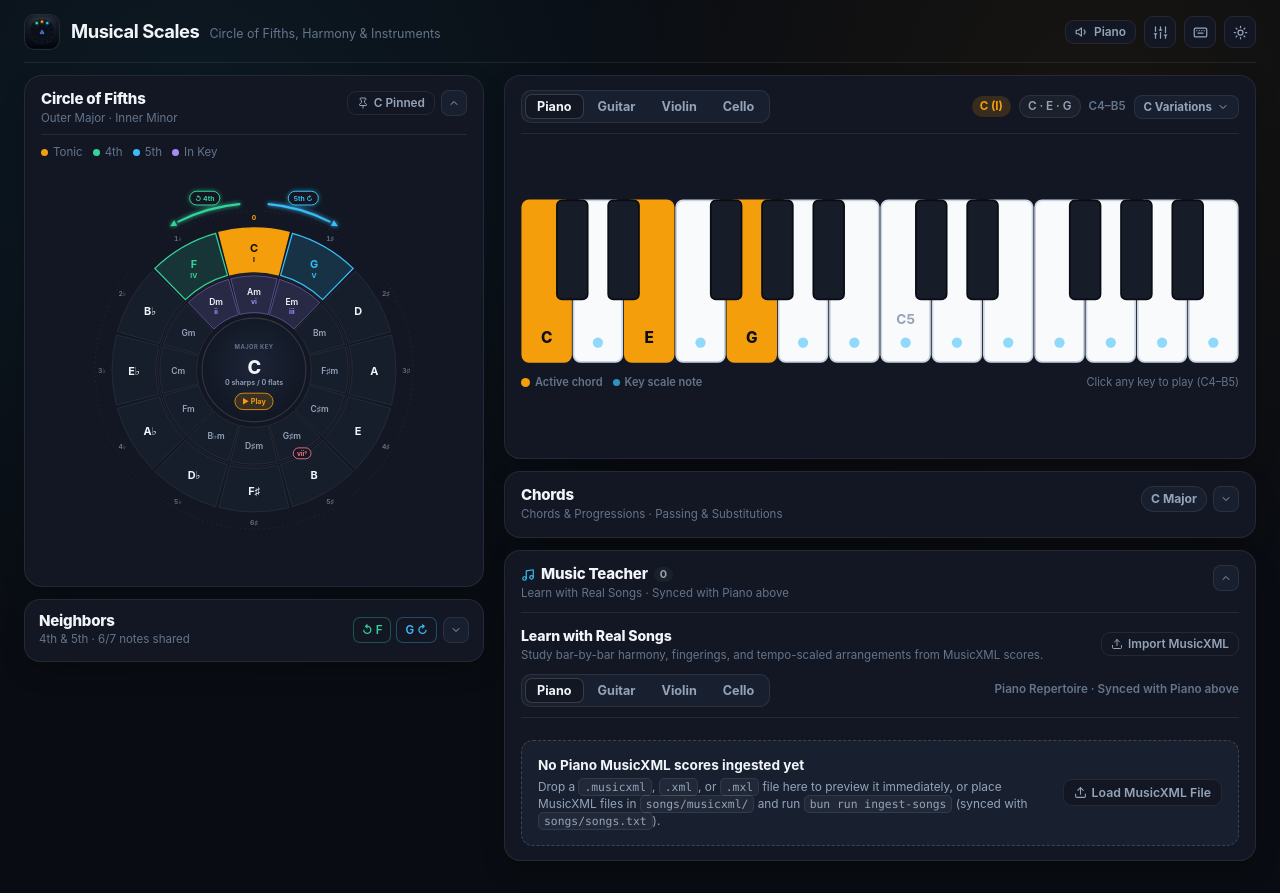
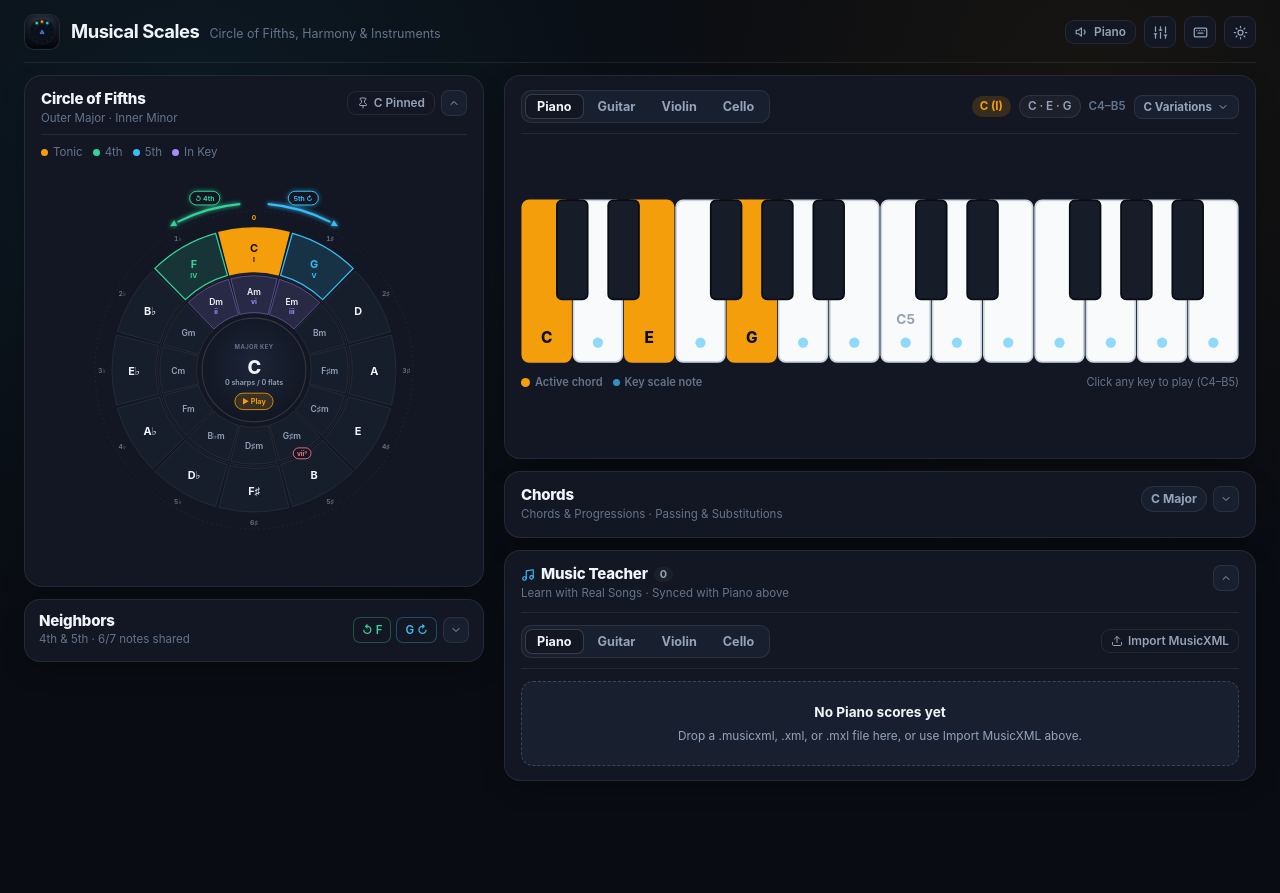
Before and after one commit to NewGuy012/musical-scales, a React (Vite) app: page / in a window 1280 px wide. Both pictures are taken after a click on the button 1226 px from the left and 578 px from the top of the page. After the commit the page ends 813 px from the top, so only its background shows below. Built offline with nearby package versions, Linux system fonts and the light colour scheme.

Commit message:
refactor(ui): simplify Music Teacher section and unify MusicXML import bar

```diff
--- a/src/react-app/App.css
+++ b/src/react-app/App.css
@@ -3145,37 +3145,11 @@
 .teacher-subsection {
 	display: flex;
 	flex-direction: column;
-	gap: 10px;
-}
-
-.teacher-subsection-head {
-	display: flex;
-	flex-wrap: wrap;
-	align-items: center;
-	justify-content: space-between;
-	gap: 10px;
-}
-
-.teacher-subsection-titles {
-	display: flex;
-	flex-direction: column;
-	gap: 2px;
-	min-width: 0;
-}
-
-.teacher-subsection-title {
-	margin: 0;
-	font-size: 0.88rem;
-	font-weight: 760;
-	letter-spacing: -0.01em;
-	color: var(--text-primary);
-}
-
-.teacher-subsection-desc {
-	margin: 0;
-	font-size: 0.72rem;
-	line-height: 1.38;
-	color: var(--text-muted);
+	gap: 12px;
+}
+
+.songs-instrument-bar {
+	margin-bottom: 0;
 }
 
 .teacher-import-controls {
@@ -3244,22 +3218,22 @@
 
 .songs-empty-state {
 	display: flex;
-	flex-wrap: wrap;
-	align-items: center;
-	justify-content: space-between;
-	gap: 12px;
-	padding: 14px 16px;
+	flex-direction: column;
+	align-items: center;
+	text-align: center;
+	gap: 6px;
+	padding: 20px 16px;
 	border-radius: 12px;
 	border: 1px dashed var(--border-strong);
 	background: var(--bg-elevated);
-}
-
-.songs-empty-copy {
-	display: flex;
-	flex-direction: column;
-	gap: 4px;
-	flex: 1 1 320px;
-	min-width: 0;
+	transition:
+		border-color 140ms ease,
+		background-color 140ms ease;
+}
+
+.music-teacher-card.is-drag-over .songs-empty-state {
+	border-color: var(--color-fifth);
+	background: var(--color-fifth-soft);
 }
 
 .songs-empty-title {
@@ -3276,27 +3250,13 @@
 	color: var(--text-secondary);
 }
 
-.songs-empty-desc code {
-	font-family: ui-monospace, SFMono-Regular, Menlo, Monaco, Consolas, monospace;
-	font-size: 0.71rem;
-	padding: 1px 5px;
-	border-radius: 5px;
-	background: var(--bg-subtle);
-	border: 1px solid var(--border-hairline);
-}
-
-.songs-empty-actions {
-	display: flex;
-	flex-wrap: wrap;
-	align-items: center;
-	gap: 8px;
-}
-
 .songs-empty-switch {
 	display: inline-flex;
 	flex-wrap: wrap;
 	align-items: center;
+	justify-content: center;
 	gap: 5px;
+	margin-top: 4px;
 }
 
 .songs-empty-switch-label {
--- a/src/react-app/App.tsx
+++ b/src/react-app/App.tsx
@@ -155,24 +155,12 @@ type WorkspaceTab = "chords" | "color";
 
 const INSTRUMENT_META: Record<
 	InstrumentTab,
-	{ label: string; repertoire: string; tuning: string }
+	{ label: string; tuning: string }
 > = {
-	piano: { label: "Piano", repertoire: "Piano Repertoire", tuning: "C4–B5" },
-	guitar: {
-		label: "Guitar",
-		repertoire: "Guitar Repertoire",
-		tuning: "E A D G B e",
-	},
-	violin: {
-		label: "Violin",
-		repertoire: "Violin Repertoire",
-		tuning: "G3–D4–A4–E5",
-	},
-	cello: {
-		label: "Cello",
-		repertoire: "Cello Repertoire",
-		tuning: "C2–G2–D3–A3",
-	},
+	piano: { label: "Piano", tuning: "C4–B5" },
+	guitar: { label: "Guitar", tuning: "E A D G B e" },
+	violin: { label: "Violin", tuning: "G3–D4–A4–E5" },
+	cello: { label: "Cello", tuning: "C2–G2–D3–A3" },
 };
 
 const useIsomorphicLayoutEffect =
@@ -2612,7 +2600,6 @@ export function App() {
 					<MusicTeacherSection
 						instrumentView={instrumentView}
 						instrumentLabel={INSTRUMENT_META[instrumentView].label}
-						repertoireLabel={INSTRUMENT_META[instrumentView].repertoire}
 						instrumentTabList={
 							<InstrumentTabList
 								activeTab={instrumentView}
--- a/src/react-app/components/MusicTeacherSection.tsx
+++ b/src/react-app/components/MusicTeacherSection.tsx
@@ -19,7 +19,6 @@ export interface PendingMusicXmlPartChoice {
 export interface MusicTeacherSectionProps {
 	instrumentView: InstrumentTab;
 	instrumentLabel: string;
-	repertoireLabel: string;
 	instrumentTabList: ReactNode;
 	songs: SongExample[];
 	otherInstrumentsWithSongs: OtherInstrumentSongCount[];
@@ -75,7 +74,6 @@ const INSTRUMENT_OPTIONS: ReadonlyArray<{ id: InstrumentTab; label: string }> =
 export function MusicTeacherSection({
 	instrumentView,
 	instrumentLabel,
-	repertoireLabel,
 	instrumentTabList,
 	songs,
 	otherInstrumentsWithSongs,
@@ -187,23 +185,9 @@ export function MusicTeacherSection({
 				className="section-body"
 				hidden={isCollapsed}
 			>
-				<section
-					className="teacher-subsection"
-					aria-labelledby="subsection-learn-real-songs"
-				>
-					<div className="teacher-subsection-head">
-						<div className="teacher-subsection-titles">
-							<h3
-								id="subsection-learn-real-songs"
-								className="teacher-subsection-title"
-							>
-								Learn with Real Songs
-							</h3>
-							<p className="teacher-subsection-desc">
-								Study bar-by-bar harmony, fingerings, and tempo-scaled
-								arrangements from MusicXML scores.
-							</p>
-						</div>
+				<div className="teacher-subsection">
+					<div className="instrument-tabs-bar songs-instrument-bar">
+						{instrumentTabList}
 
 						<div className="teacher-import-controls">
 							<input
@@ -323,13 +307,6 @@ export function MusicTeacherSection({
 						</div>
 					)}
 
-					<div className="instrument-tabs-bar songs-instrument-bar">
-						{instrumentTabList}
-						<span className="instrument-tab-meta">
-							{repertoireLabel} · Synced with {instrumentLabel} above
-						</span>
-					</div>
-
 					<div
 						id="panel-real-songs"
 						role="tabpanel"
@@ -349,7 +326,6 @@ export function MusicTeacherSection({
 							selectedPreviewStepId={selectedPreviewStepId}
 							onSelectSong={onSelectSong}
 							onSelectInstrument={onSelectInstrument}
-							onRequestImportMusicXml={openFilePicker}
 							onRemoveLocalPreview={onRemoveLocalPreview}
 							onChangePlaybackSpeed={onChangePlaybackSpeed}
 							onTogglePlaySong={onTogglePlaySong}
@@ -361,7 +337,7 @@ export function MusicTeacherSection({
 							onSelectSongChordStep={onSelectSongChordStep}
 						/>
 					</div>
-				</section>
+				</div>
 			</div>
 		</section>
 	);
--- a/src/react-app/components/SongExamplesPanel.tsx
+++ b/src/react-app/components/SongExamplesPanel.tsx
@@ -9,7 +9,7 @@ import {
 	formatSongTime,
 	getSongBarStartTimes,
 } from "../songs/songRuntime";
-import { IconChevronDown, IconUpload, IconX, getQualityClass } from "./Icons";
+import { IconChevronDown, IconX, getQualityClass } from "./Icons";
 
 const PRACTICE_SPEED_OPTIONS = [0.5, 0.75, 1, 1.25] as const;
 
@@ -36,7 +36,6 @@ export interface SongExamplesPanelProps {
 		instrument: InstrumentTab,
 		anchorEl?: HTMLElement | null,
 	) => void;
-	onRequestImportMusicXml?: () => void;
 	onRemoveLocalPreview?: (songId: string) => void;
 	onChangePlaybackSpeed?: (speed: number) => void;
 	onTogglePlaySong: (song: SongExample) => void;
@@ -60,7 +59,6 @@ type SongCardProps = Omit<
 	| "activeInstrumentLabel"
 	| "otherInstrumentsWithSongs"
 	| "onSelectInstrument"
-	| "onRequestImportMusicXml"
 > & {
 	song: SongExample;
 	cuedSongId: string | null;
@@ -605,7 +603,6 @@ export function SongExamplesPanel({
 	selectedPreviewStepId,
 	onSelectSong,
 	onSelectInstrument,
-	onRequestImportMusicXml,
 	onRemoveLocalPreview,
 	onChangePlaybackSpeed,
 	onTogglePlaySong,
@@ -624,30 +621,13 @@ export function SongExamplesPanel({
 	if (songs.length === 0) {
 		return (
 			<div className="songs-empty-state" aria-label="No MusicXML songs loaded">
-				<div className="songs-empty-copy">
 				<p className="songs-empty-title">
-						No {activeInstrumentLabel} MusicXML scores ingested yet
+					No {activeInstrumentLabel} scores yet
 				</p>
 				<p className="songs-empty-desc">
-						Drop a <code>.musicxml</code>, <code>.xml</code>, or{" "}
-						<code>.mxl</code> file here to preview it immediately, or place
-						MusicXML files in <code>songs/musicxml/</code> and run{" "}
-						<code>bun run ingest-songs</code> (synced with{" "}
-						<code>songs/songs.txt</code>).
+					Drop a .musicxml, .xml, or .mxl file here, or use Import MusicXML
+					above.
 				</p>
-				</div>
-
-				<div className="songs-empty-actions">
-					{onRequestImportMusicXml && (
-						<button
-							type="button"
-							className="pill-action-btn"
-							onClick={onRequestImportMusicXml}
-						>
-							<IconUpload size={13} />
-							<span>Load MusicXML File</span>
-						</button>
-					)}
 				{otherInstrumentsWithSongs.length > 0 && onSelectInstrument && (
 					<div className="songs-empty-switch">
 						<span className="songs-empty-switch-label">Loaded in:</span>
@@ -665,7 +645,6 @@ export function SongExamplesPanel({
 						))}
 					</div>
 				)}
-				</div>
 			</div>
 		);
 	}
```
Also changed, not shown: 2 other files (tests, documents, lock files or other folders). Lines whose indentation alone changed are shown as unchanged.
